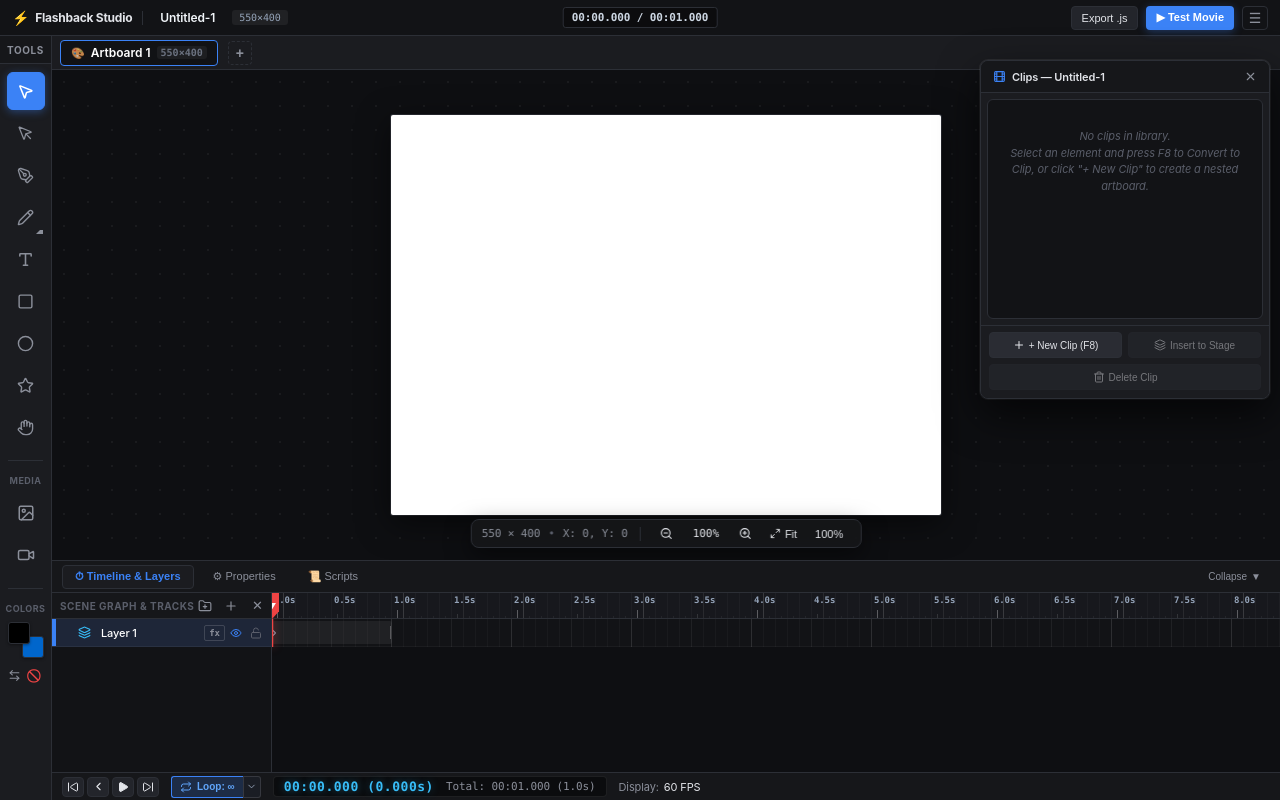
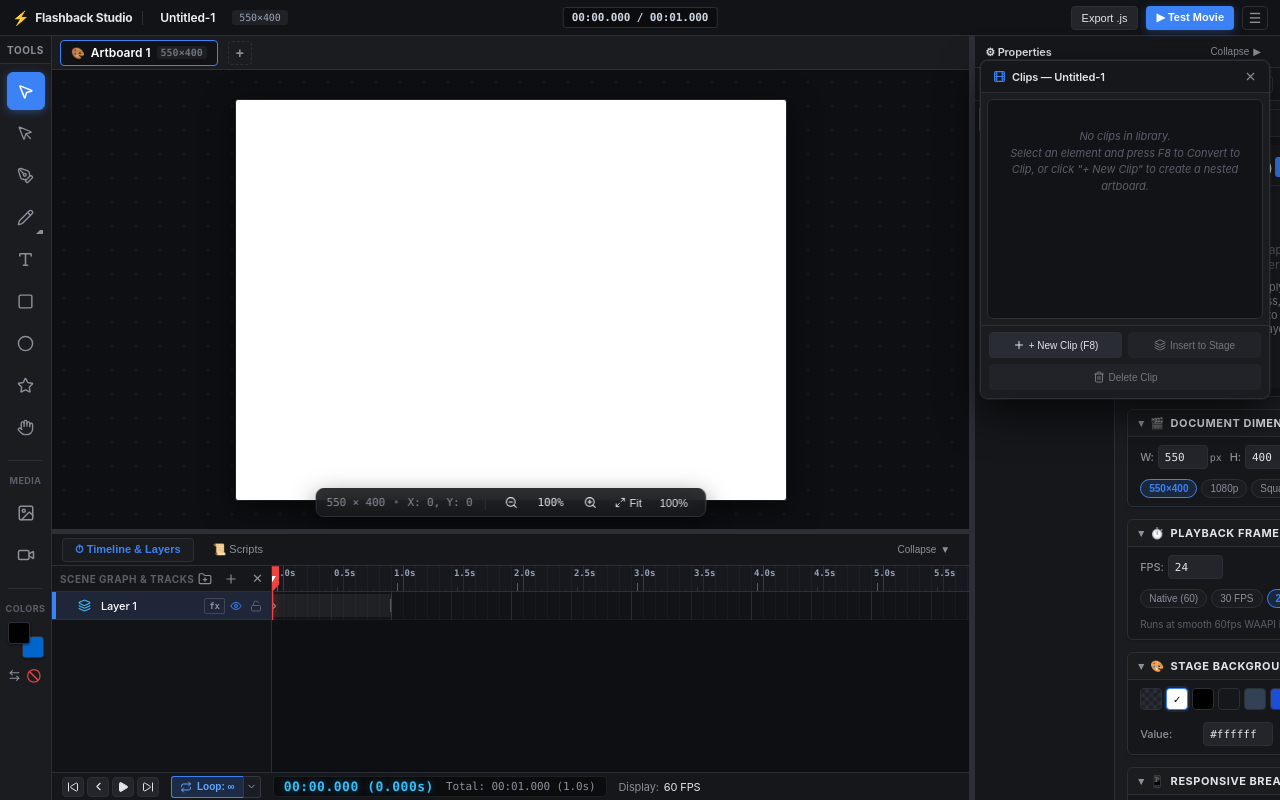
Before and after one commit to nmormino/flashback, a React (Vite) app in the folder apps/editor/: page / in a window 1280 px wide. Built offline with nearby package versions, Linux system fonts and the light colour scheme.

Commit message:
feat: overhaul studio workspace with react-resizable-panels and permanently docked right inspector

```diff
--- a/apps/editor/package.json
+++ b/apps/editor/package.json
@@ -23,7 +23,7 @@
     "lucide-react": "^1.61.0",
     "react": "^19.0.0",
     "react-dom": "^19.0.0",
-    "react-resizable-panels": "^4.21.0"
+    "react-resizable-panels": "^2.1.9"
   },
   "devDependencies": {
     "@types/canvas-confetti": "^1.9.0",
--- a/apps/editor/src/layout/Workspace.module.css
+++ b/apps/editor/src/layout/Workspace.module.css
@@ -9,7 +9,6 @@
   font-family: var(--mx-font-family);
 }
 
-/* Main middle workspace: Tools spans full height on the left, Stage & Bottom Tray in the center, Library on the right */
 .mainLayout {
   display: flex;
   flex: 1;
@@ -19,14 +18,11 @@
   width: 100%;
 }
 
-.stageAndBottomArea {
-  display: flex;
-  flex-direction: column;
+.mainPanelGroup {
   flex: 1;
-  overflow: hidden;
-  position: relative;
   min-width: 0;
-  min-height: 0;
+  height: 100%;
+  width: 100%;
 }
 
 .stageWrapper {
@@ -36,48 +32,85 @@
   overflow: hidden;
   position: relative;
   min-height: 0;
+  height: 100%;
+  width: 100%;
 }
 
-/* Center area takes max screen area: Tools on left, Stage in middle, Library on right */
-.centerArea {
+.bottomDock {
   display: flex;
-  flex: 1;
+  flex-direction: column;
+  height: 100%;
+  width: 100%;
   overflow: hidden;
-  position: relative;
-  min-height: 0;
+  background-color: var(--mx-bg-panel);
 }
 
-/* Bottom Multi-Tab Inspector: Timeline, Properties, Scripts */
-.bottomInspector {
-  background-color: var(--mx-bg-panel);
-  border-top: 1px solid var(--mx-border-light);
+.inspectorDock {
   display: flex;
   flex-direction: column;
-  flex-shrink: 0;
+  height: 100%;
+  width: 100%;
   overflow: hidden;
-  position: relative;
-  z-index: 30;
+  background-color: var(--mx-bg-panel);
+  border-left: 1px solid var(--mx-border-light);
 }
 
-.bottomInspector.collapsed {
-  height: 32px !important;
+.inspectorHeader {
+  height: 32px;
+  min-height: 32px;
+  background-color: var(--mx-bg-panel-dark);
+  border-bottom: 1px solid var(--mx-border-light);
+  display: flex;
+  align-items: center;
+  justify-content: space-between;
+  padding: 0 10px;
+  gap: 6px;
+  user-select: none;
+  overflow: hidden;
+  white-space: nowrap;
+  flex-shrink: 0;
 }
 
-/* Height resizer drag handle at the top edge of bottom pane */
-.resizer {
+.inspectorTitle {
+  font-size: 11px;
+  font-weight: 600;
+  color: var(--mx-text-main);
+  display: flex;
+  align-items: center;
+  gap: 6px;
+  overflow: hidden;
+  text-overflow: ellipsis;
+}
+
+.resizerHorizontal {
   height: 5px;
   width: 100%;
-  position: absolute;
-  top: 0;
-  left: 0;
   cursor: ns-resize;
-  z-index: 50;
-  background: transparent;
+  background-color: var(--mx-border-light);
   transition: background-color 0.15s ease;
+  position: relative;
+  z-index: 20;
+  flex-shrink: 0;
 }
 
-.resizer:hover,
-.resizer.active {
+.resizerHorizontal:hover,
+.resizerHorizontal[data-resize-handle-state='drag'] {
+  background-color: var(--mx-accent);
+}
+
+.resizerVertical {
+  width: 5px;
+  height: 100%;
+  cursor: ew-resize;
+  background-color: var(--mx-border-light);
+  transition: background-color 0.15s ease;
+  position: relative;
+  z-index: 20;
+  flex-shrink: 0;
+}
+
+.resizerVertical:hover,
+.resizerVertical[data-resize-handle-state='drag'] {
   background-color: var(--mx-accent);
 }
 
@@ -91,6 +124,7 @@
   padding: 0 10px;
   gap: 6px;
   user-select: none;
+  flex-shrink: 0;
 }
 
 .tabBtn {
@@ -136,6 +170,7 @@
   gap: 4px;
   font-size: 10px;
   transition: all 0.12s ease;
+  flex-shrink: 0;
 }
 
 .collapseToggleBtn:hover {
@@ -149,4 +184,6 @@
   overflow: hidden;
   position: relative;
   min-height: 0;
+  height: 100%;
+  width: 100%;
 }
--- a/apps/editor/src/layout/Workspace.tsx
+++ b/apps/editor/src/layout/Workspace.tsx
@@ -1,4 +1,5 @@
 import React, { useState, useEffect, useRef, Suspense } from 'react';
+import { Panel, PanelGroup, PanelResizeHandle, type ImperativePanelHandle } from 'react-resizable-panels';
 import { MenuBar } from './MenuBar';
 import { Tools } from '../panels/Tools/Tools';
 import { Stage } from '../panels/Stage/Stage';
@@ -7,7 +8,6 @@ import { Library } from '../panels/Library/Library';
 import { Localization } from '../panels/Localization/Localization';
 import { StateVariables } from '../panels/StateVariables/StateVariables';
 import { Timeline } from '../panels/Timeline/Timeline';
-import { Layers } from '../panels/Layers/Layers';
 import { Properties } from '../panels/Properties/Properties';
 import { Scripts } from '../panels/Scripts/Scripts';
 import { ContextMenu } from '../ui/ContextMenu';
@@ -21,128 +21,150 @@ const ExportModal = React.lazy(() => import('../dialogs/ExportModal').then((m) =
 const ImportModal = React.lazy(() => import('../dialogs/ImportModal').then((m) => ({ default: m.ImportModal })));
 const BezierEditorModal = React.lazy(() => import('../ui/BezierEditorModal').then((m) => ({ default: m.BezierEditorModal })));
 
-
-type BottomTab = 'timeline' | 'properties' | 'scripts';
+type BottomDockTab = 'timeline' | 'scripts';
 
 export const Workspace: React.FC = () => {
-  const activeTab = useEditorStore((s) => s.activeInspectorTab ?? 'timeline');
+  const activeInspectorTab = useEditorStore((s) => s.activeInspectorTab ?? 'timeline');
   const isLibraryOpen = useEditorStore((s) => s.isLibraryOpen);
   const isLocalizationOpen = useEditorStore((s) => s.isLocalizationOpen);
   const isStateVariablesOpen = useEditorStore((s) => s.isStateVariablesOpen);
-  const setActiveTab = (tab: BottomTab) => {
+
+  const [activeBottomTab, setActiveBottomTab] = useState<BottomDockTab>(
+    activeInspectorTab === 'scripts' ? 'scripts' : 'timeline'
+  );
+  const [isBottomCollapsed, setIsBottomCollapsed] = useState(false);
+  const [isInspectorOpen, setIsInspectorOpen] = useState(true);
+
+  const bottomPanelRef = useRef<ImperativePanelHandle>(null);
+  const inspectorPanelRef = useRef<ImperativePanelHandle>(null);
+
+  // Sync when editorActions.setActiveInspectorTab is invoked
+  useEffect(() => {
+    if (activeInspectorTab === 'scripts') {
+      setActiveBottomTab('scripts');
+      if (isBottomCollapsed) {
+        setIsBottomCollapsed(false);
+        try {
+          bottomPanelRef.current?.expand();
+        } catch {
+          // Headless environments without computed layout
+        }
+      }
+    } else if (activeInspectorTab === 'timeline') {
+      setActiveBottomTab('timeline');
+      if (isBottomCollapsed) {
+        setIsBottomCollapsed(false);
+        try {
+          bottomPanelRef.current?.expand();
+        } catch {
+          // Headless environments without computed layout
+        }
+      }
+    } else if (activeInspectorTab === 'properties') {
+      if (!isInspectorOpen) {
+        setIsInspectorOpen(true);
+        try {
+          inspectorPanelRef.current?.expand();
+        } catch {
+          // Headless environments without computed layout
+        }
+      }
+    }
+  }, [activeInspectorTab]);
+
+  const selectBottomTab = (tab: BottomDockTab) => {
+    setActiveBottomTab(tab);
     editorActions.setActiveInspectorTab(tab);
-    setIsInspectorCollapsed(false);
-  };
-  const [isInspectorCollapsed, setIsInspectorCollapsed] = useState(false);
-  const [bottomHeight, setBottomHeight] = useState<number>(240);
-  const [isResizing, setIsResizing] = useState(false);
-
-  const dragStartY = useRef(0);
-  const dragStartHeight = useRef(0);
-
-  const handleResizerMouseDown = (e: React.MouseEvent) => {
-    e.preventDefault();
-    setIsResizing(true);
-    dragStartY.current = e.clientY;
-    dragStartHeight.current = isInspectorCollapsed ? 32 : bottomHeight;
-  };
-
-  useEffect(() => {
-    const handleMouseMove = (e: MouseEvent) => {
-      if (!isResizing) return;
-      const delta = dragStartY.current - e.clientY;
-      const newHeight = Math.min(
-        Math.max(120, dragStartHeight.current + delta),
-        Math.round(window.innerHeight * 0.75)
-      );
-      setBottomHeight(newHeight);
-      if (isInspectorCollapsed) {
-        setIsInspectorCollapsed(false);
+    if (isBottomCollapsed) {
+      setIsBottomCollapsed(false);
+      try {
+        bottomPanelRef.current?.expand();
+      } catch {
+        // Headless environments without computed layout
+      }
     }
   };
 
-    const handleMouseUp = () => {
-      if (isResizing) {
-        setIsResizing(false);
+  const toggleBottomDock = () => {
+    const nextState = !isBottomCollapsed;
+    setIsBottomCollapsed(nextState);
+    try {
+      if (nextState) {
+        bottomPanelRef.current?.collapse();
+      } else {
+        bottomPanelRef.current?.expand();
+      }
+    } catch {
+      // Headless environments without computed layout
     }
   };
 
-    if (isResizing) {
-      window.addEventListener('mousemove', handleMouseMove);
-      window.addEventListener('mouseup', handleMouseUp);
+  const toggleInspector = () => {
+    const nextState = !isInspectorOpen;
+    setIsInspectorOpen(nextState);
+    try {
+      if (!nextState) {
+        inspectorPanelRef.current?.collapse();
+      } else {
+        inspectorPanelRef.current?.expand();
       }
-
-    return () => {
-      window.removeEventListener('mousemove', handleMouseMove);
-      window.removeEventListener('mouseup', handleMouseUp);
+    } catch {
+      // Headless environments without computed layout
+    }
   };
-  }, [isResizing, isInspectorCollapsed]);
 
   return (
     <div className={styles.workspace}>
       {/* 1. Sleek Minimal Top Menu Bar */}
       <MenuBar />
 
-      {/* 2. Main Middle Workspace: Full-height Left Tools, Center Stage Area, Right Library */}
+      {/* 2. Main Middle Workspace: Fixed width Tools on left, Center & Right Resizable Layout */}
       <div className={styles.mainLayout}>
         <Tools />
 
-        <div className={styles.stageAndBottomArea}>
-          {/* Stage Artboard */}
+        <PanelGroup direction="horizontal" className={styles.mainPanelGroup}>
+          {/* Center Column */}
+          <Panel defaultSize={75} minSize={45}>
+            <PanelGroup direction="vertical">
+              {/* Upper Panel */}
+              <Panel defaultSize={65} minSize={30}>
                 <div className={styles.stageWrapper}>
                   <ArtboardTabStrip />
                   <Stage />
                 </div>
+              </Panel>
 
-          {/* 3. Bottom Area: Multi-Tab Pane [ Timeline ] [ Properties ] [ Scripts ] */}
-          <div
-            className={`${styles.bottomInspector} ${
-              isInspectorCollapsed ? styles.collapsed : ''
-            }`}
-            style={{ height: isInspectorCollapsed ? undefined : `${bottomHeight}px` }}
+              {/* Vertical Resize Handle */}
+              <PanelResizeHandle className={styles.resizerHorizontal} />
+
+              {/* Lower Panel */}
+              <Panel
+                defaultSize={35}
+                minSize={15}
+                collapsible={true}
+                collapsedSize={4}
+                ref={bottomPanelRef}
+                onCollapse={() => setIsBottomCollapsed(true)}
+                onExpand={() => setIsBottomCollapsed(false)}
               >
-            {/* Height Resizer Handle */}
-            <div
-              className={`${styles.resizer} ${isResizing ? styles.active : ''}`}
-              onMouseDown={handleResizerMouseDown}
-              title="Drag to resize bottom pane"
-            />
-
-            {/* Tab Bar: [ ⏱ Timeline & Layers ] [ ⚙ Properties ] [ 📜 Scripts ] */}
+                <div className={styles.bottomDock}>
+                  {/* Tab Bar: [ ⏱ Timeline & Layers ] [ 📜 Scripts ] [ Collapse/Expand ] */}
                   <div className={styles.inspectorTabBar}>
                     <button
                       type="button"
                       className={`${styles.tabBtn} ${
-                  activeTab === 'timeline' ? styles.active : ''
+                        activeBottomTab === 'timeline' ? styles.active : ''
                       }`}
-                onClick={() => {
-                  setActiveTab('timeline');
-                  setIsInspectorCollapsed(false);
-                }}
+                      onClick={() => selectBottomTab('timeline')}
                     >
                       ⏱ Timeline & Layers
                     </button>
                     <button
                       type="button"
                       className={`${styles.tabBtn} ${
-                  activeTab === 'properties' ? styles.active : ''
+                        activeBottomTab === 'scripts' ? styles.active : ''
                       }`}
-                onClick={() => {
-                  setActiveTab('properties');
-                  setIsInspectorCollapsed(false);
-                }}
-              >
-                ⚙ Properties
-              </button>
-              <button
-                type="button"
-                className={`${styles.tabBtn} ${
-                  activeTab === 'scripts' ? styles.active : ''
-                }`}
-                onClick={() => {
-                  setActiveTab('scripts');
-                  setIsInspectorCollapsed(false);
-                }}
+                      onClick={() => selectBottomTab('scripts')}
                     >
                       📜 Scripts
                     </button>
@@ -150,24 +172,66 @@ export const Workspace: React.FC = () => {
                     <button
                       type="button"
                       className={styles.collapseToggleBtn}
-                onClick={() => setIsInspectorCollapsed(!isInspectorCollapsed)}
-                title={isInspectorCollapsed ? 'Expand Panel' : 'Collapse Panel'}
+                      onClick={toggleBottomDock}
+                      title={isBottomCollapsed ? 'Expand Panel' : 'Collapse Panel'}
                     >
-                <span>{isInspectorCollapsed ? 'Expand' : 'Collapse'}</span>
-                <span>{isInspectorCollapsed ? '▲' : '▼'}</span>
+                      <span>{isBottomCollapsed ? 'Expand' : 'Collapse'}</span>
+                      <span>{isBottomCollapsed ? '▲' : '▼'}</span>
                     </button>
                   </div>
 
                   {/* Tab Content */}
-            {!isInspectorCollapsed && (
+                  {!isBottomCollapsed && (
                     <div className={styles.tabContent}>
-                {activeTab === 'timeline' && <Timeline />}
-                {activeTab === 'properties' && <Properties />}
-                {activeTab === 'scripts' && <Scripts />}
+                      {activeBottomTab === 'timeline' && <Timeline />}
+                      {activeBottomTab === 'scripts' && <Scripts />}
                     </div>
                   )}
                 </div>
+              </Panel>
+            </PanelGroup>
+          </Panel>
+
+          {/* Horizontal Resize Handle */}
+          <PanelResizeHandle className={styles.resizerVertical} />
+
+          {/* Right Inspector Panel */}
+          <Panel
+            defaultSize={25}
+            minSize={18}
+            maxSize={40}
+            collapsible={true}
+            collapsedSize={4}
+            ref={inspectorPanelRef}
+            onCollapse={() => setIsInspectorOpen(false)}
+            onExpand={() => setIsInspectorOpen(true)}
+          >
+            <div className={styles.inspectorDock}>
+              {/* Inspector Header Bar */}
+              <div className={styles.inspectorHeader}>
+                <div className={styles.inspectorTitle}>
+                  <span>⚙ Properties</span>
                 </div>
+                <button
+                  type="button"
+                  className={styles.collapseToggleBtn}
+                  onClick={toggleInspector}
+                  title={isInspectorOpen ? 'Collapse Properties' : 'Expand Properties'}
+                >
+                  {isInspectorOpen && <span>Collapse</span>}
+                  <span>{isInspectorOpen ? '▶' : '◀'}</span>
+                </button>
+              </div>
+
+              {/* Inspector Content */}
+              {isInspectorOpen && (
+                <div className={styles.tabContent}>
+                  <Properties />
+                </div>
+              )}
+            </div>
+          </Panel>
+        </PanelGroup>
 
         {isLibraryOpen && <Library />}
         {isLocalizationOpen && <Localization />}
--- a/apps/editor/vitest.config.ts
+++ b/apps/editor/vitest.config.ts
@@ -3,5 +3,6 @@ import { defineConfig } from 'vitest/config';
 export default defineConfig({
   test: {
     environment: 'happy-dom',
+    setupFiles: ['./test/setup.ts'],
   },
 });
```
Also changed, not shown: apps/editor/test/setup.ts (added, +7 -0 lines), 2 other files (tests, documents, lock files or other folders). Lines whose indentation alone changed are shown as unchanged.
